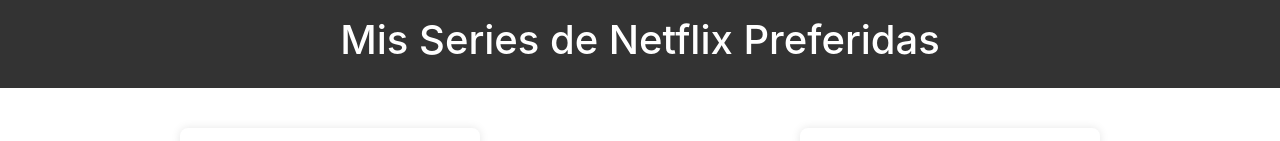
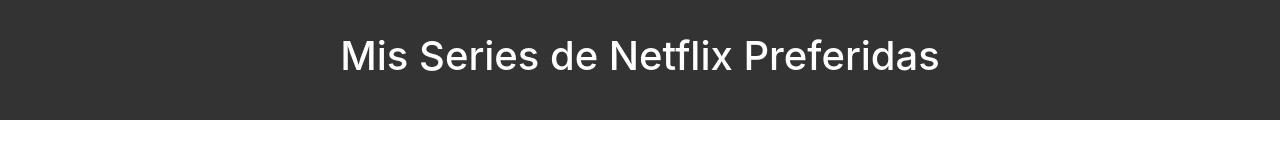
Before and after one commit to Jsanjuan23/Rubrica_corte_1_2, a React (Create React App) app: page / in a window 1280 px wide. Shown: the top 141 px of the page. Built offline with nearby package versions, Linux system fonts and the light colour scheme; grey boxes are pictures that could not be loaded.

Commit message:
Mejorando estilos

```diff
--- a/src/Principal.jsx
+++ b/src/Principal.jsx
@@ -23,7 +23,7 @@
 
   return (
     <div>
-      <header style={{ backgroundColor: '#333', color: '#fff', textAlign: 'center', padding: '1em' }}>
+      <header style={{ backgroundColor: '#333', color: '#fff', textAlign: 'center', padding: '2em' }}>
         <h1>Mis Series de Netflix Preferidas</h1>
       </header>
 
```
